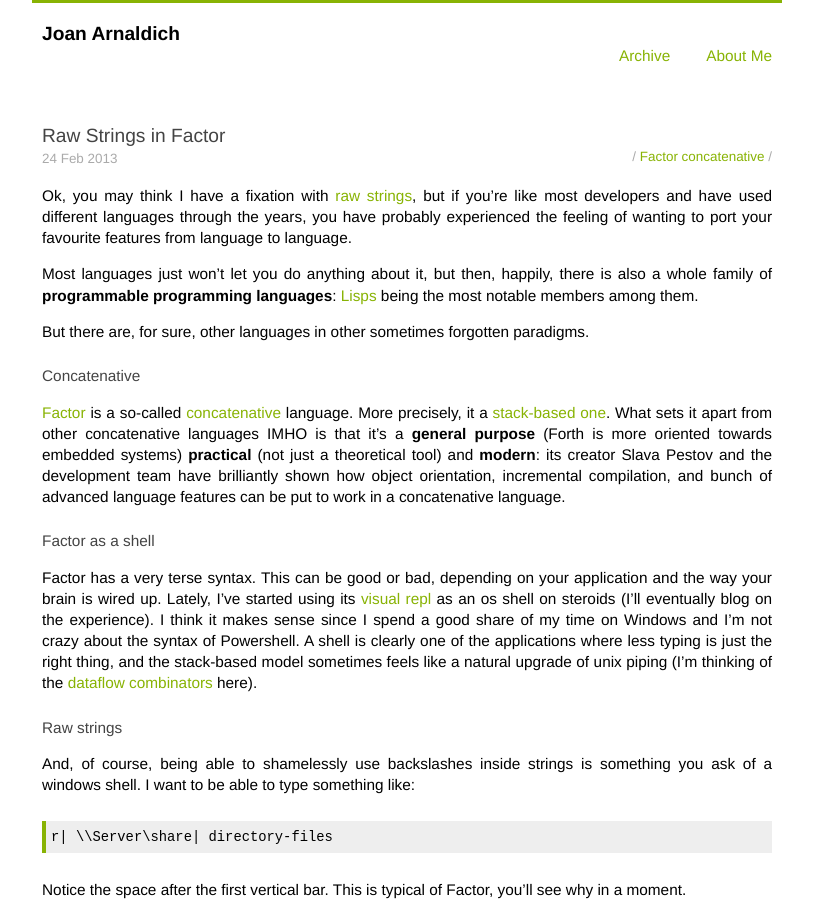
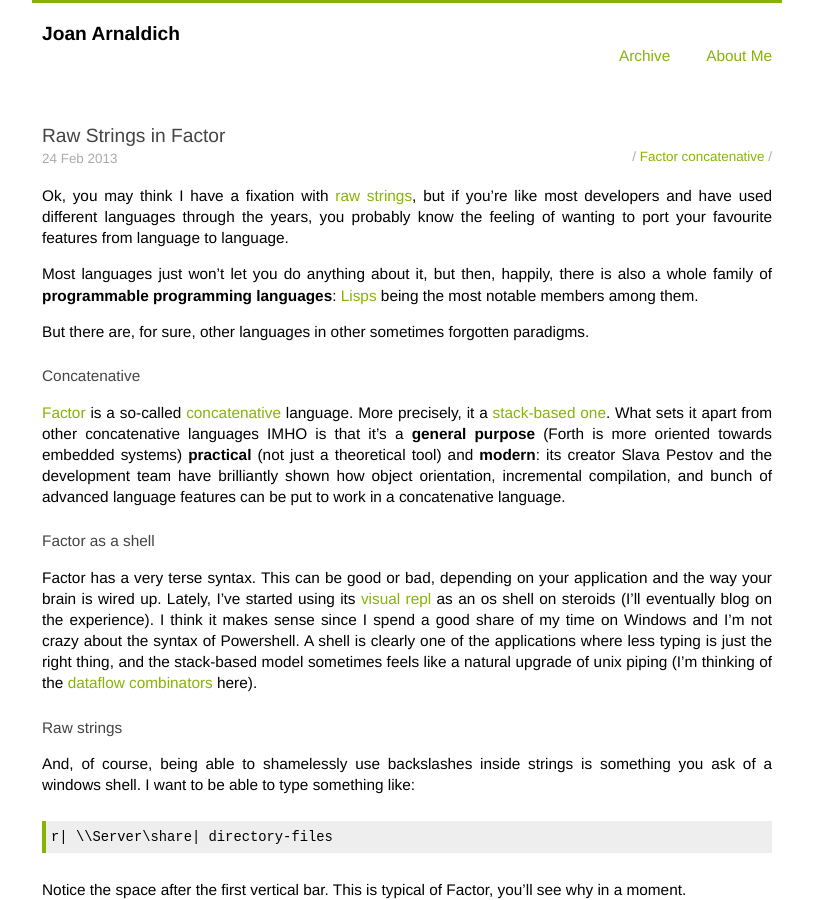
Before and after one commit to jarnaldich/jarnaldich.github.com, a Jekyll site: the page built from _posts/2013-02-24-raw-strings-in-factor.markdown, in a window 1280 px wide and 900 px high. Shown: the whole window, without its empty margins (233-1046 px from the left). Built offline with Jekyll 4.4.1, drawn with Linux system fonts in a browser that asks for light colours; comment, search, counter and statistics services are not loaded.

Commit message:
Working on the Factor raw string article

```diff
--- a/_posts/2013-02-24-raw-strings-in-factor.markdown
+++ b/_posts/2013-02-24-raw-strings-in-factor.markdown
@@ -7,8 +7,8 @@
 Ok, you may think I have a fixation with
 [raw strings](2011/08/07/raw-strings-in-racket.html), but if you're
 like most developers and have used different languages through the
-years, you have probably experienced the feeling of wanting to port
-your favourite features from language to language.
+years, you probably know the feeling of wanting to port your favourite
+features from language to language.
 
 Most languages just won't let you do anything about it, but then,
 happily, there is also a whole family of _programmable programming
```
